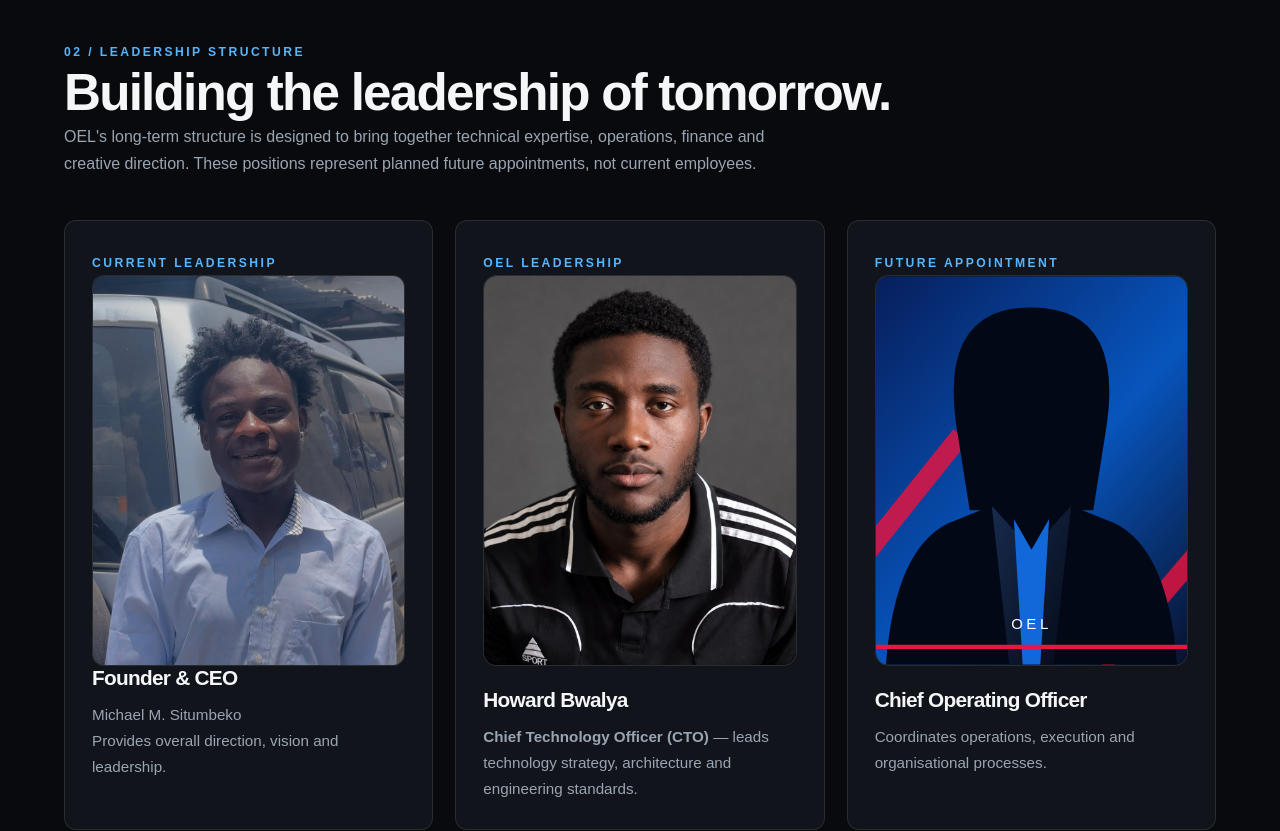
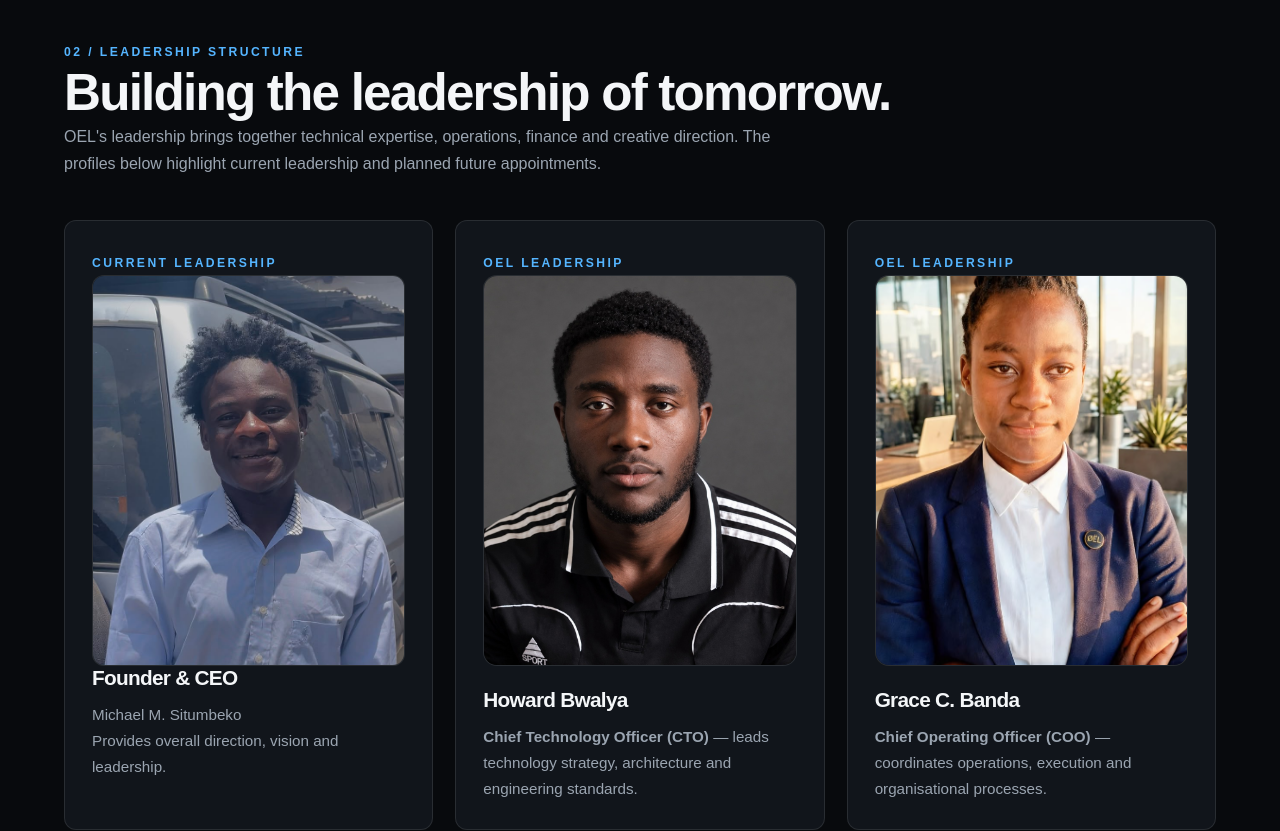
Before and after one commit to situmbekomichael81-ops/official-empire-legends, a plain HTML site: page team.html in a window 1280 px wide. Shown: the part 1800-2631 px from the top of the page. Drawn offline with Linux system fonts and the light colour scheme.

Commit message:
Add Grace C. Banda as Chief Operating Officer

```diff
--- a/team.html
+++ b/team.html
@@ -83,10 +83,9 @@
         <span class="eyebrow">02 / LEADERSHIP STRUCTURE</span>
         <h2>Building the leadership of tomorrow.</h2>
         <p class="section-heading">
-            OEL's long-term structure is designed to bring together
-            technical expertise, operations, finance and creative direction.
-            These positions represent planned future appointments, not
-            current employees.
+            OEL's leadership brings together technical expertise,
+            operations, finance and creative direction. The profiles below
+            highlight current leadership and planned future appointments.
         </p>
 
         <div class="grid">
@@ -107,10 +106,10 @@
             </article>
 
             <article class="panel">
-                <span class="eyebrow">FUTURE APPOINTMENT</span>
-                <img class="team-avatar" src="assets/images/team/female-silhouette.svg" alt="Female team member placeholder">
-                <h3>Chief Operating Officer</h3>
-                <p>Coordinates operations, execution and organisational processes.</p>
+                <span class="eyebrow">OEL LEADERSHIP</span>
+                <img class="team-avatar" src="assets/images/team/grace-c-banda.jpeg" alt="Grace C. Banda, Chief Operating Officer of OEL">
+                <h3>Grace C. Banda</h3>
+                <p><strong>Chief Operating Officer (COO)</strong> — coordinates operations, execution and organisational processes.</p>
             </article>
 
             <article class="panel">
```
Also changed, not shown: assets/images/team/grace-c-banda.jpeg (added).
